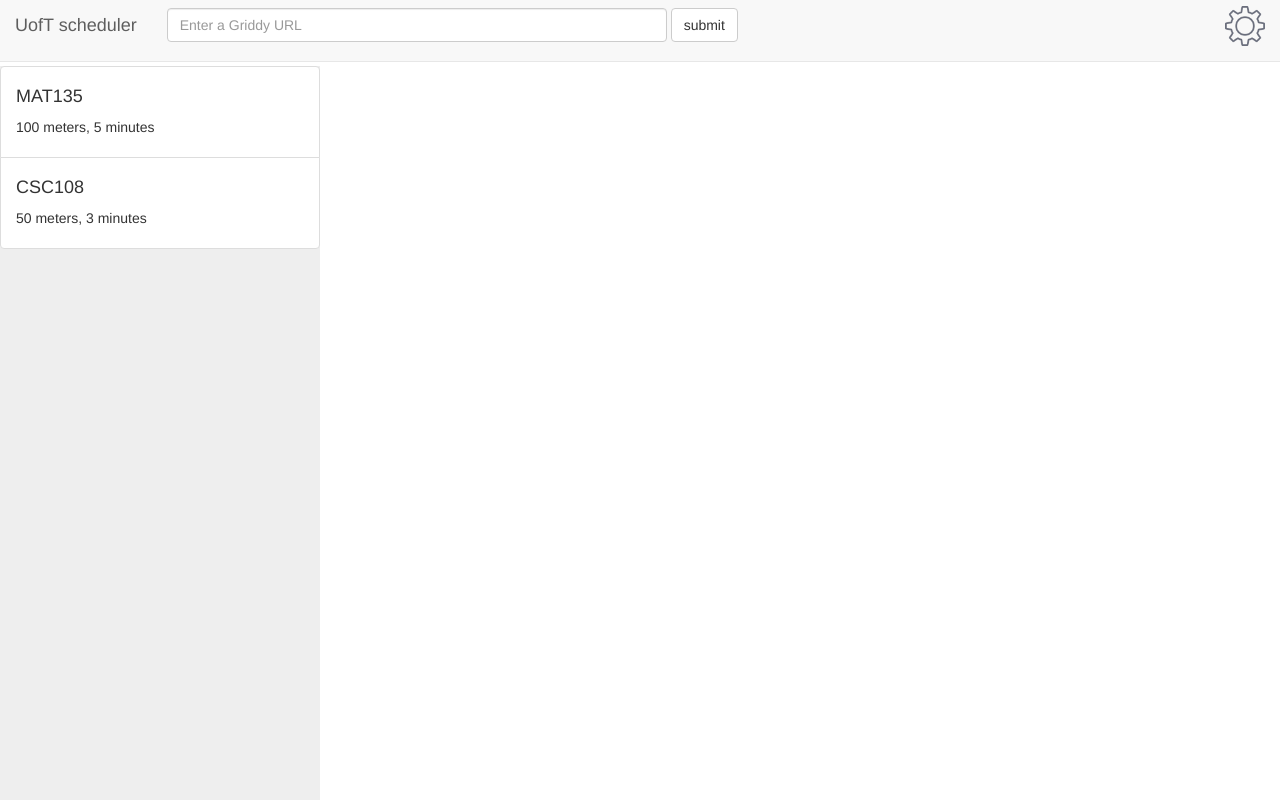
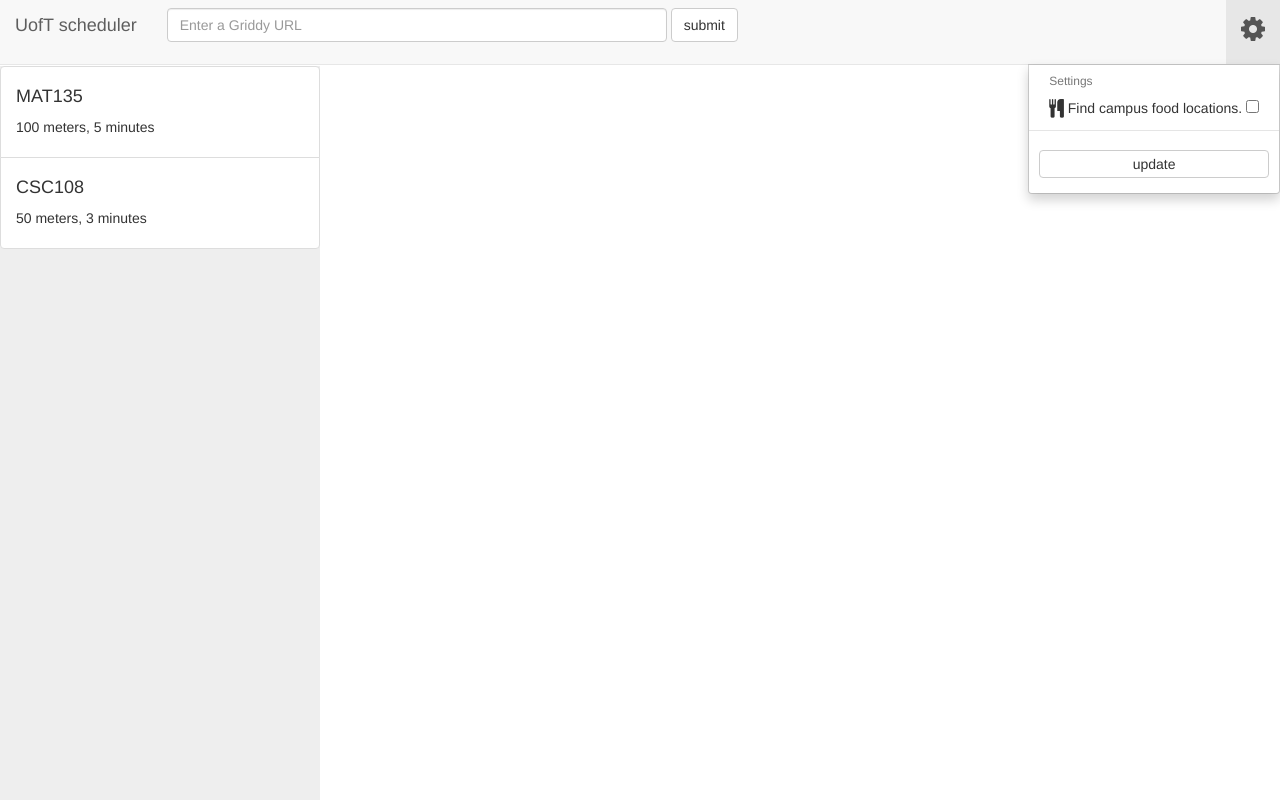
Before and after one commit to jonnyli1125/uoft-scheduler, a website: page index.html in a window 1280 px wide. Both pictures are taken after a click on the button 1245 px from the left and 26 px from the top of the page. Drawn offline with nearby package versions, Linux system fonts and the light colour scheme.

Commit message:
added food interface, font-awesome icons
fa icons better than static images

```diff
--- a/index.html
+++ b/index.html
@@ -2,9 +2,10 @@
 <html lang="en">
     <head>
         <link href="https://bootswatch.com/paper/bootstrap.min.css" rel="stylesheet" type="text/css">
+		<link href="https://cdnjs.cloudflare.com/ajax/libs/font-awesome/4.6.3/css/font-awesome.min.css" rel="stylesheet" type="text/css">
         <link href="main.css" rel="stylesheet" type="text/css">
-        <script src="https://cdnjs.cloudflare.com/ajax/libs/twitter-bootstrap/3.3.7/js/bootstrap.min.js"></script>
         <script src="https://cdnjs.cloudflare.com/ajax/libs/jquery/3.1.0/jquery.min.js"></script>
+		<script src="https://cdnjs.cloudflare.com/ajax/libs/twitter-bootstrap/3.3.7/js/bootstrap.min.js"></script>
     </head>
     <body>
         <nav class="navbar navbar-default navbar-fixed-top">
@@ -27,7 +28,15 @@
 
                     </form>
                     <ul class="nav navbar-nav navbar-right">
-                        <li><a href="#" style="margin-top: -9px;"><img src="img/settings-gear.png" height="40px"></a></li>
+                        <li class="dropdown">
+							<a href="#" class="dropdown-toggle" data-toggle="dropdown" role="button" aria-expanded="false" style="height: 64px"><i class="fa fa-cog fa-2x"></i></a>
+							<ul class="dropdown-menu" role="menu">
+								<li class="dropdown-header">Settings</li>
+								<li><a href="#"><i class="fa fa-cutlery fa-lg"></i> Find campus food locations. <input type="checkbox"></a></li>
+								<li class="divider"></li>
+								<li style="padding: 10px"><a class="btn btn-default" href="#">update</a></li>
+							</ul>
+						</li>
                     </ul>
                 </div>
             </div>
@@ -55,7 +64,7 @@
             var head = "http://griddy.org/?link="
             if (url.indexOf(head) != 0) { alert("Not a valid Griddy URL."); return; }
             var s = url.substring(head.length);
-            $.post("/api/getcoords", { encoded_url: s }, function(data) {
+            $.post("api/getcoords", { encoded_url: s }, function(data) {
                 console.log(data);
                 // google maps api
             });
```
Also changed, not shown: img/1474156926_97.png (deleted), img/settings-gear.png (deleted).
